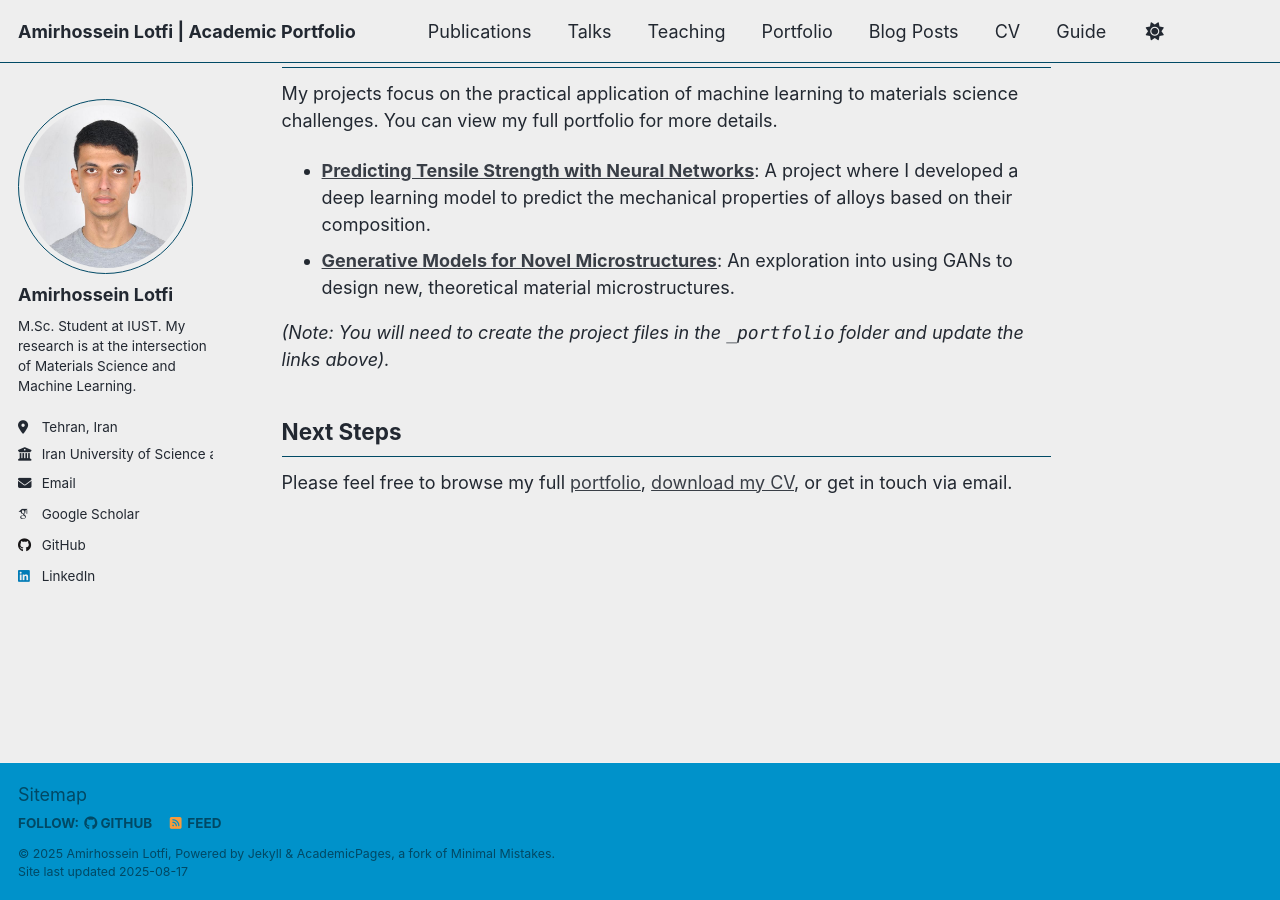
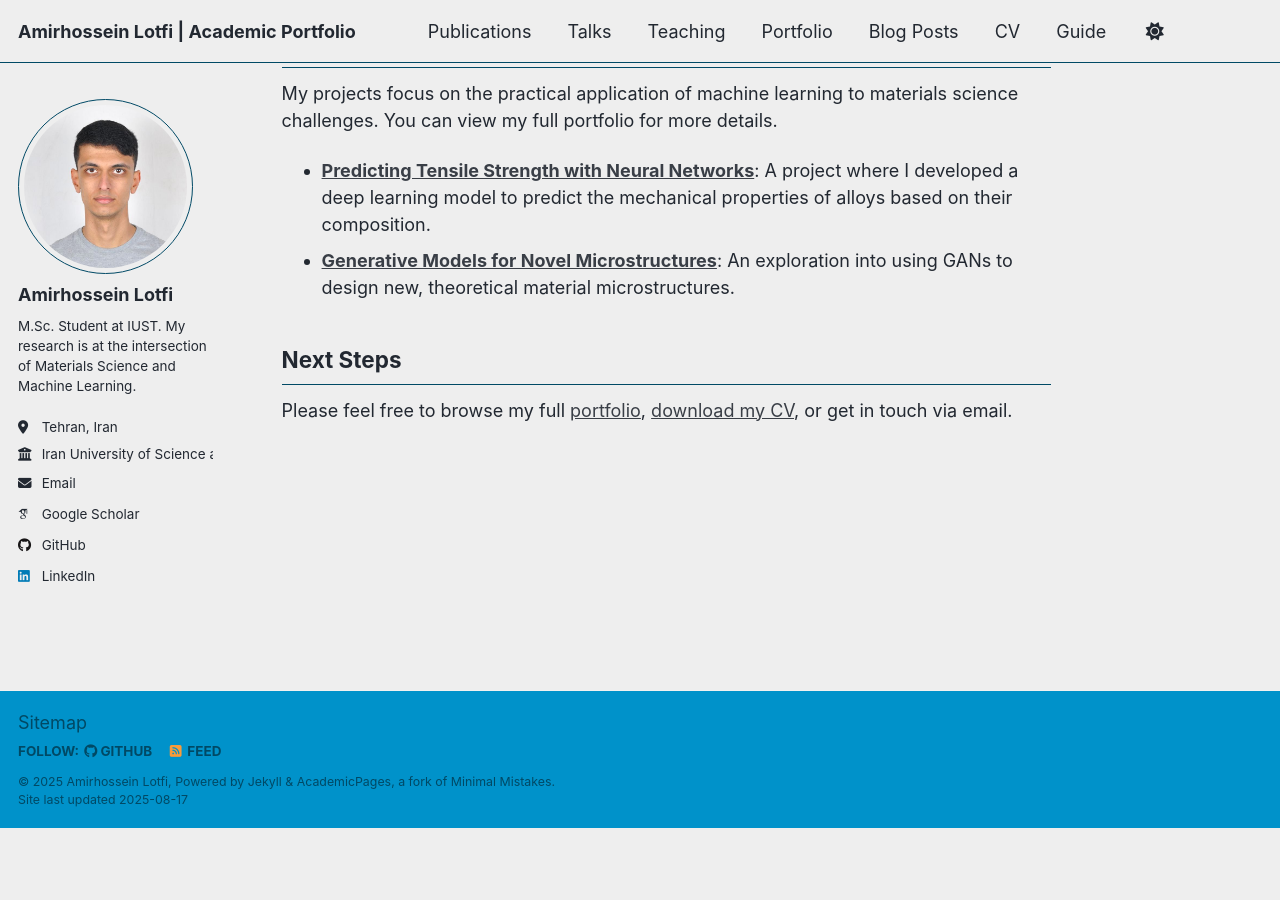
Before and after one commit to AmirLotfiSAI/AmirLotfiSAI.github.io, a Jekyll site: the page built from _pages/about.md, in a window 1280 px wide and 900 px high, scrolled down 738 px. Built offline with Jekyll 4.4.1, drawn with Linux system fonts in a browser that asks for light colours; some web fonts are replaced; a script that is not in the unit is left out; after the commit the page ends 1566 px from its top, so only the background shows below that.

Commit message:
Update about.md

```diff
--- a/_pages/about.md
+++ b/_pages/about.md
@@ -25,7 +25,5 @@ My projects focus on the practical application of machine learning to materials
 * **[Predicting Tensile Strength with Neural Networks](/portfolio/name-of-your-project-file-1/)**: A project where I developed a deep learning model to predict the mechanical properties of alloys based on their composition.
 * **[Generative Models for Novel Microstructures](/portfolio/name-of-your-project-file-2/)**: An exploration into using GANs to design new, theoretical material microstructures.
 
-*(Note: You will need to create the project files in the `_portfolio` folder and update the links above).*
-
 ## Next Steps
 Please feel free to browse my full [portfolio](/portfolio/), [download my CV](/files/your_cv_filename.pdf), or get in touch via email.
```
